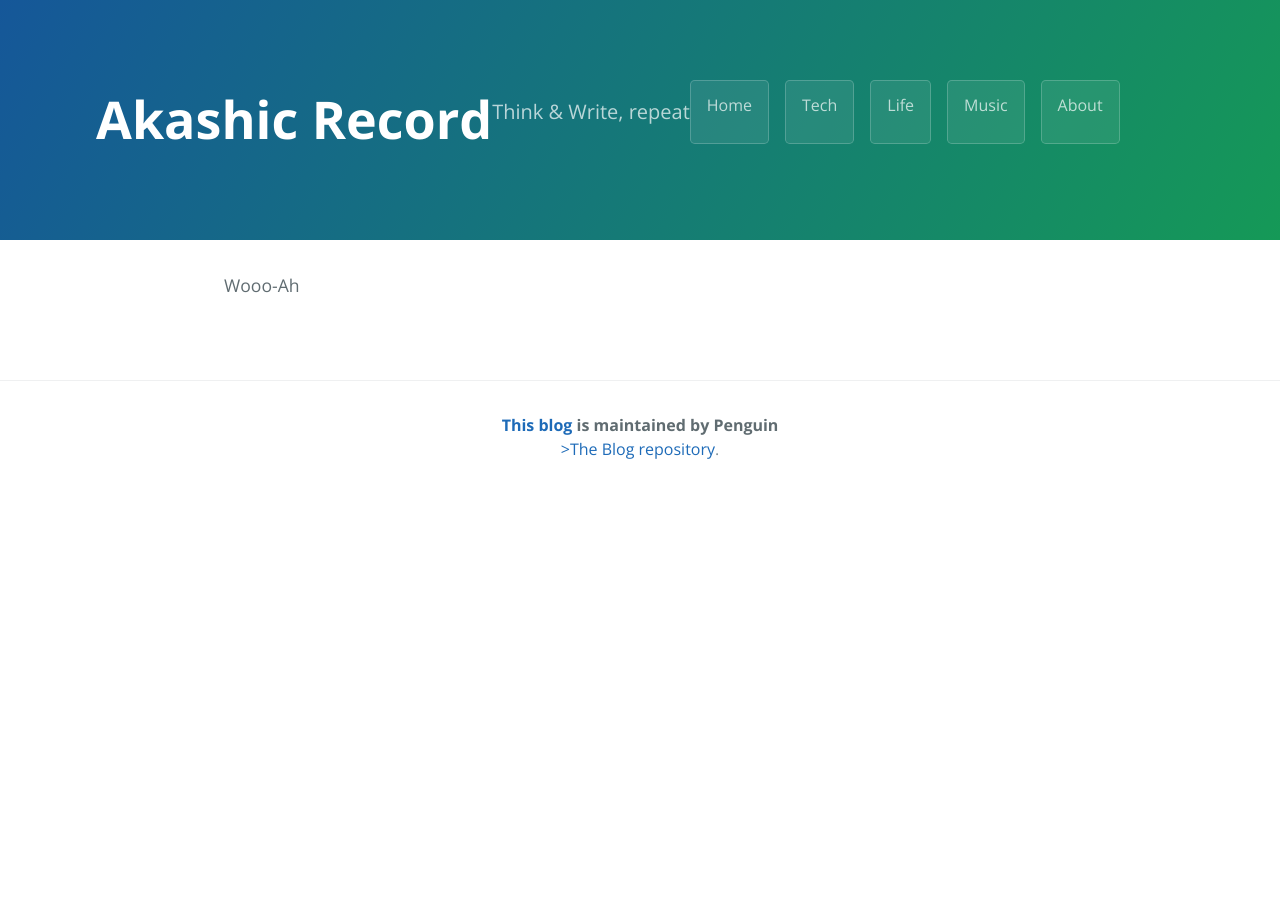
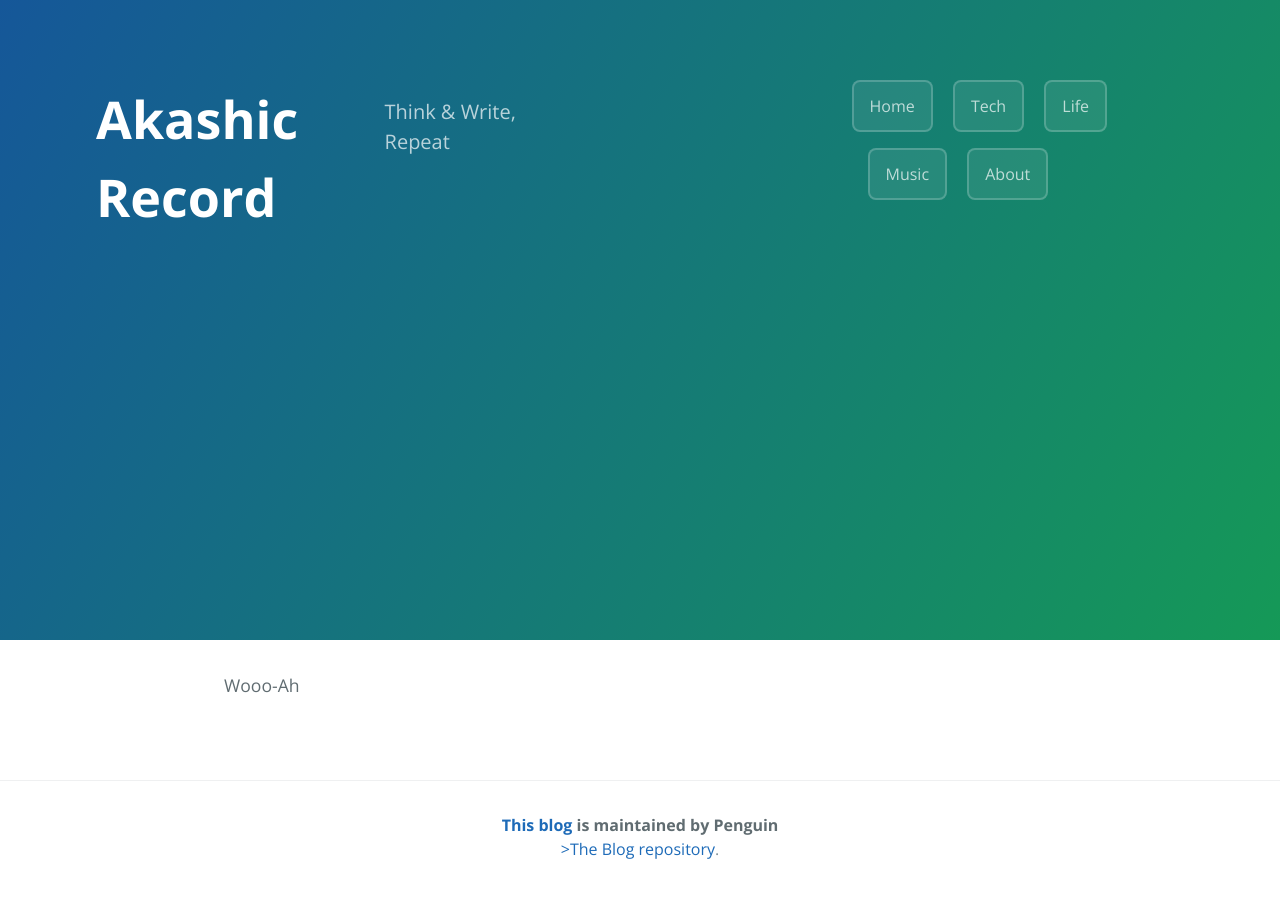
Before and after one commit to sivese/sivese.github.io, a Jekyll site: the page built from index.md, in a window 1280 px wide. Built offline with Jekyll 4.4.1, drawn with Linux system fonts in a browser that asks for light colours.

Commit message:
adjust deploy

```diff
--- a/_config.yml
+++ b/_config.yml
@@ -4,7 +4,7 @@
 title: Akashic Record
 email: codeguru.sivese@gmail.com
 description: >-
-  Think & Write, repeat
+  Think & Write, Repeat
 baseurl: "" # the subpath of your site, e.g. /blog
 url: "https://sivese.github.io/" # the base hostname & protocol for your site, e.g. http://example.com
 
--- a/_includes/top.html
+++ b/_includes/top.html
@@ -1,9 +1,11 @@
 <section class="header">
     <h1 class="blog-name">{{ site.title }}</h1>
     <h2 class="blog-tagline">{{ site.description }}</h2>
-    <a href="/home" class="btn">Home</a>
-    <a href="/tech" class="btn">Tech</a>
-    <a href="/life" class="btn">Life</a>
-    <a href="/music" class="btn">Music</a>
-    <a href="/about" class="btn">About</a>
+    <div style="margin-left: 20rem; height : 30rem;">
+        <a href="/home" class="btn">Home</a>
+        <a href="/tech" class="btn">Tech</a>
+        <a href="/life" class="btn">Life</a>
+        <a href="/music" class="btn">Music</a>
+        <a href="/about" class="btn">About</a>
+    </div>
 </section>
--- a/_sass/akashic.scss
+++ b/_sass/akashic.scss
@@ -69,8 +69,8 @@
   background-color: rgba(255, 255, 255, 0.08);
   border-color: rgba(255, 255, 255, 0.2);
   border-style: solid;
-  border-width: 1px;
-  border-radius: 0.3rem;
+  border-width: 2px;
+  border-radius: 0.5rem;
   transition: color 0.2s, background-color 0.2s, border-color 0.2s;
 
   &:hover {
```
